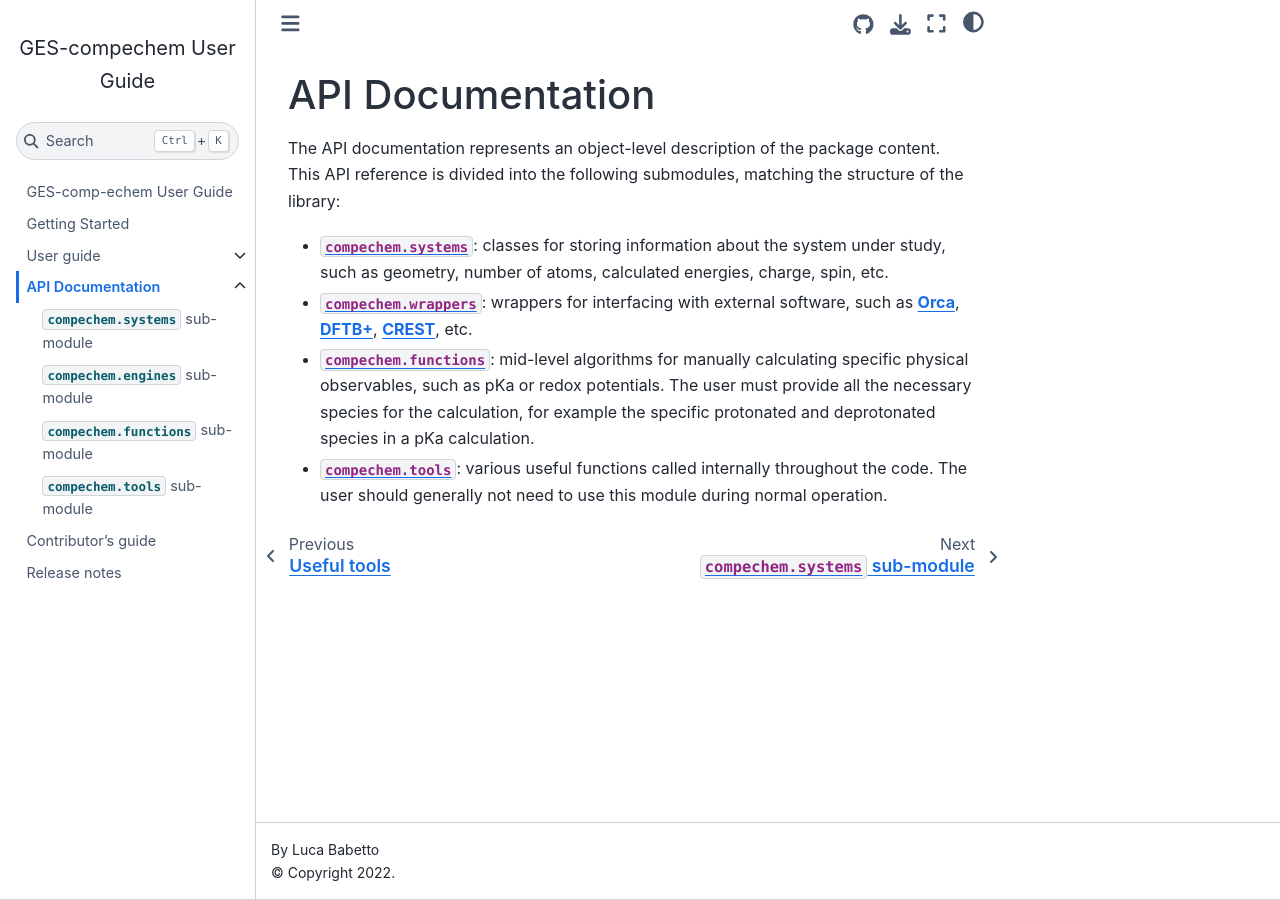
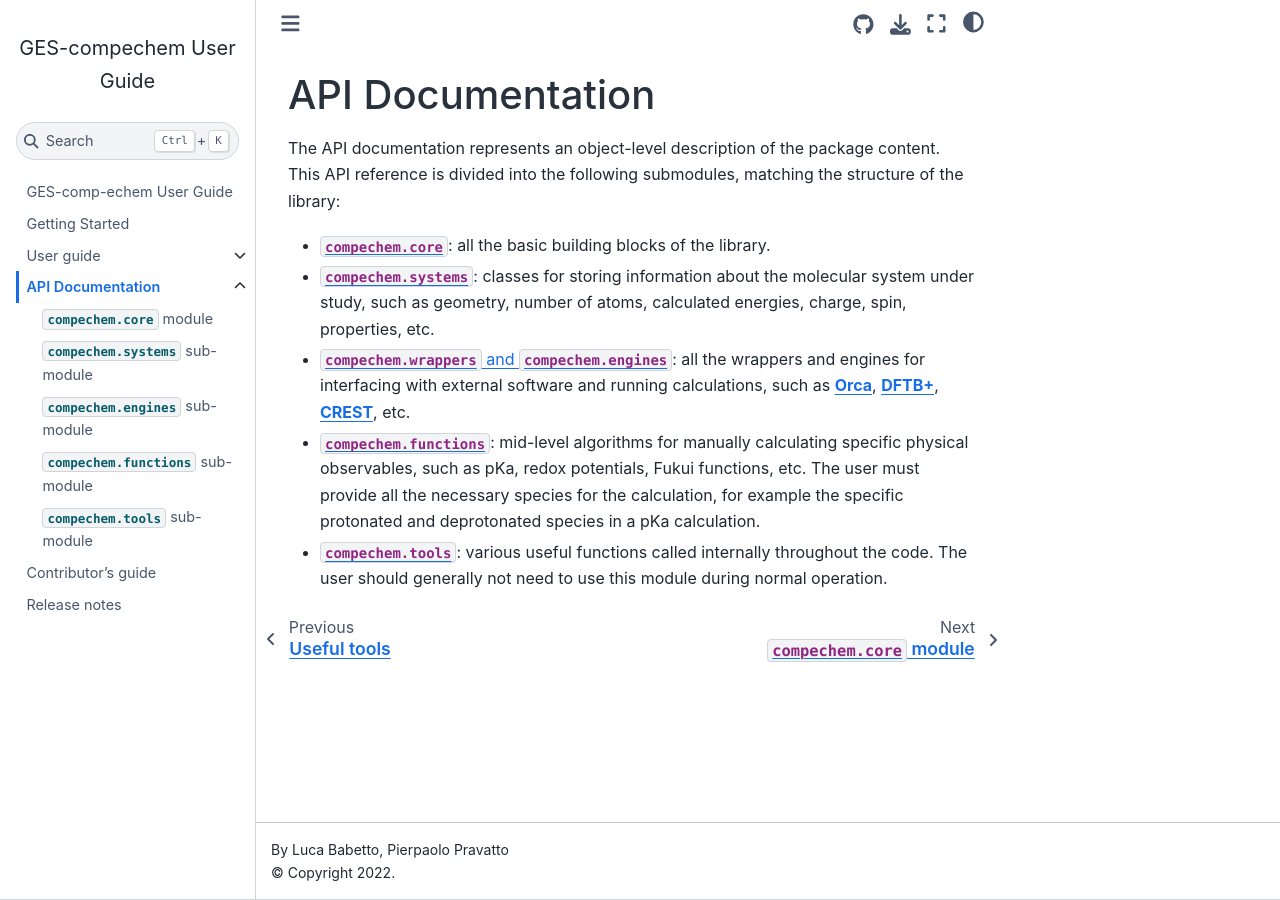
Before and after one commit to GES-compchem/GES-comp-echem, a Jupyter Book: the page built from docs/api.md, in a window 1280 px wide. Built offline with Jupyter Book 1.0.4 settings and Sphinx 7.4.7 and the Sphinx Book theme 1.1.4, drawn with Linux system fonts in a browser that asks for light colours.

Commit message:
Update to documentation: Created API for core module

```diff
--- a/docs/_config.yml
+++ b/docs/_config.yml
@@ -1,6 +1,6 @@
 # Book settings
 title                       : GES-compechem User Guide
-author                      : Luca Babetto
+author                      : Luca Babetto, Pierpaolo Pravatto
 copyright                   : "2022"
 #logo                        : logo.png
 
@@ -15,7 +15,7 @@ latex:
 
 # Information about where the book exists on the web
 repository:
-  url: https://github.com/GES-lbabetto/GES-comp-echem
+  url: https://github.com/GES-compchem/GES-comp-echem
   path_to_book: docs
   branch: main
 
@@ -29,3 +29,5 @@ sphinx:
   extra_extensions:
     - 'sphinx.ext.autodoc'
     - 'sphinx.ext.napoleon'
+  config:
+     autodoc_typehints: "description"
--- a/docs/_toc.yml
+++ b/docs/_toc.yml
@@ -14,6 +14,7 @@ chapters:
 
 - file: api
   sections:
+    - file: API/core
     - file: API/systems
     - file: API/wrappers
       sections:
--- a/docs/api.md
+++ b/docs/api.md
@@ -3,10 +3,12 @@
 The API documentation represents an object-level description of the package content.
 This API reference is divided into the following submodules, matching the structure of the library:
 
-* [`compechem.systems`](API-systems): classes for storing information about the system under study, such as geometry, number of atoms, calculated energies, charge, spin, etc.
+* [`compechem.core`](API-core): all the basic building blocks of the library.
 
-* [`compechem.wrappers`](API-wrappers): wrappers for interfacing with external software, such as **[Orca](https://sites.google.com/site/orcainputlibrary/home)**, **[DFTB+](https://dftbplus.org/)**, **[CREST](https://xtb-docs.readthedocs.io/en/latest/crest.html)**, etc.
+* [`compechem.systems`](API-systems): classes for storing information about the molecular system under study, such as geometry, number of atoms, calculated energies, charge, spin, properties, etc.
 
-* [`compechem.functions`](API-functions): mid-level algorithms for manually calculating specific physical observables, such as pKa or redox potentials. The user must provide all the necessary species for the calculation, for example the specific protonated and deprotonated species in a pKa calculation.
+* [`compechem.wrappers` and `compechem.engines`](API-wrappers): all the wrappers and engines for interfacing with external software and running calculations, such as **[Orca](https://sites.google.com/site/orcainputlibrary/home)**, **[DFTB+](https://dftbplus.org/)**, **[CREST](https://xtb-docs.readthedocs.io/en/latest/crest.html)**, etc.
+
+* [`compechem.functions`](API-functions): mid-level algorithms for manually calculating specific physical observables, such as pKa, redox potentials, Fukui functions, etc. The user must provide all the necessary species for the calculation, for example the specific protonated and deprotonated species in a pKa calculation.
 
 * [`compechem.tools`](API-tools): various useful functions called internally throughout the code. The user should generally not need to use this module during normal operation.
```
Also changed, not shown: docs/API/core.md (added, +36 -0 lines), docs/API/systems.md (+7 -2 lines), docs/intro.md (+1 -1 lines), docs/release-notes.md (+5 -2 lines), 4 other files.
